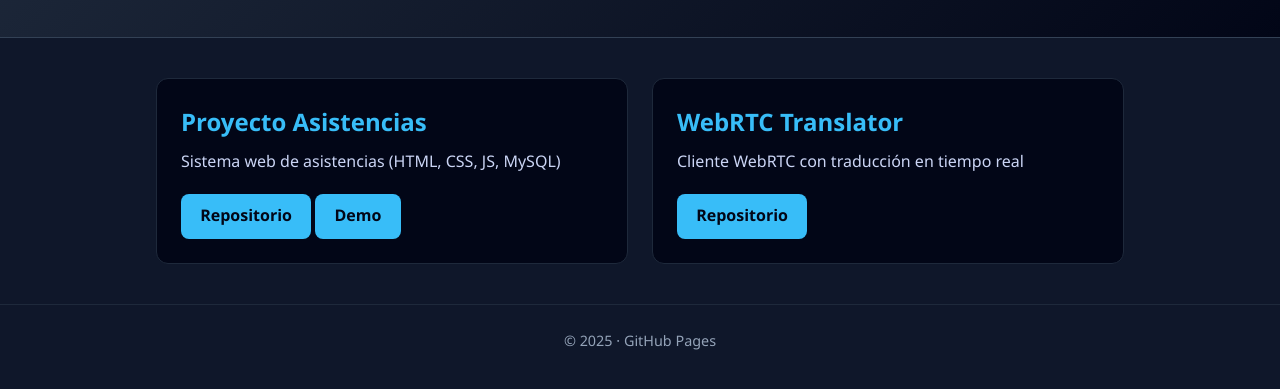
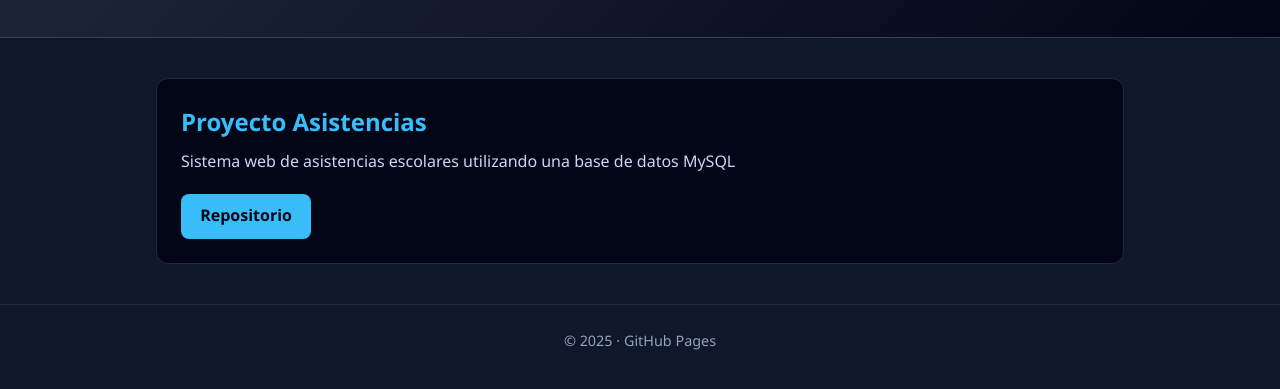
Before and after one commit to Linkinshura/Pagina-Principal-, a plain HTML site: page index.html in a window 1280 px wide. Shown: the part 141-530 px from the top of the page. Drawn offline with Linux system fonts and the light colour scheme.

Commit message:
Update project description and repository links

```diff
--- a/index.html
+++ b/index.html
@@ -16,14 +16,13 @@
 
     <section class="proyecto">
         <h2>Proyecto Asistencias</h2>
-        <p>Sistema web de asistencias (HTML, CSS, JS, MySQL)</p>
+        <p>Sistema web de asistencias escolares utilizando una base de datos MySQL</p>
 
         <div class="links">
-            <a href="https://github.com/TU_USUARIO/proyecto-asistencias" target="_blank">Repositorio</a>
-            <a href="https://TU_USUARIO.github.io/proyecto-asistencias/" target="_blank">Demo</a>
+            <a href="https://github.com/Linkinshura/TP-Asistencias" target="_blank">Repositorio</a>
         </div>
     </section>
-
+<!---
     <section class="proyecto">
         <h2>WebRTC Translator</h2>
         <p>Cliente WebRTC con traducción en tiempo real</p>
@@ -31,8 +30,9 @@
         <div class="links">
             <a href="https://github.com/TU_USUARIO/webrtc-translator" target="_blank">Repositorio</a>
         </div>
+
     </section>
-
+-->
 </main>
 
 <footer>
```
